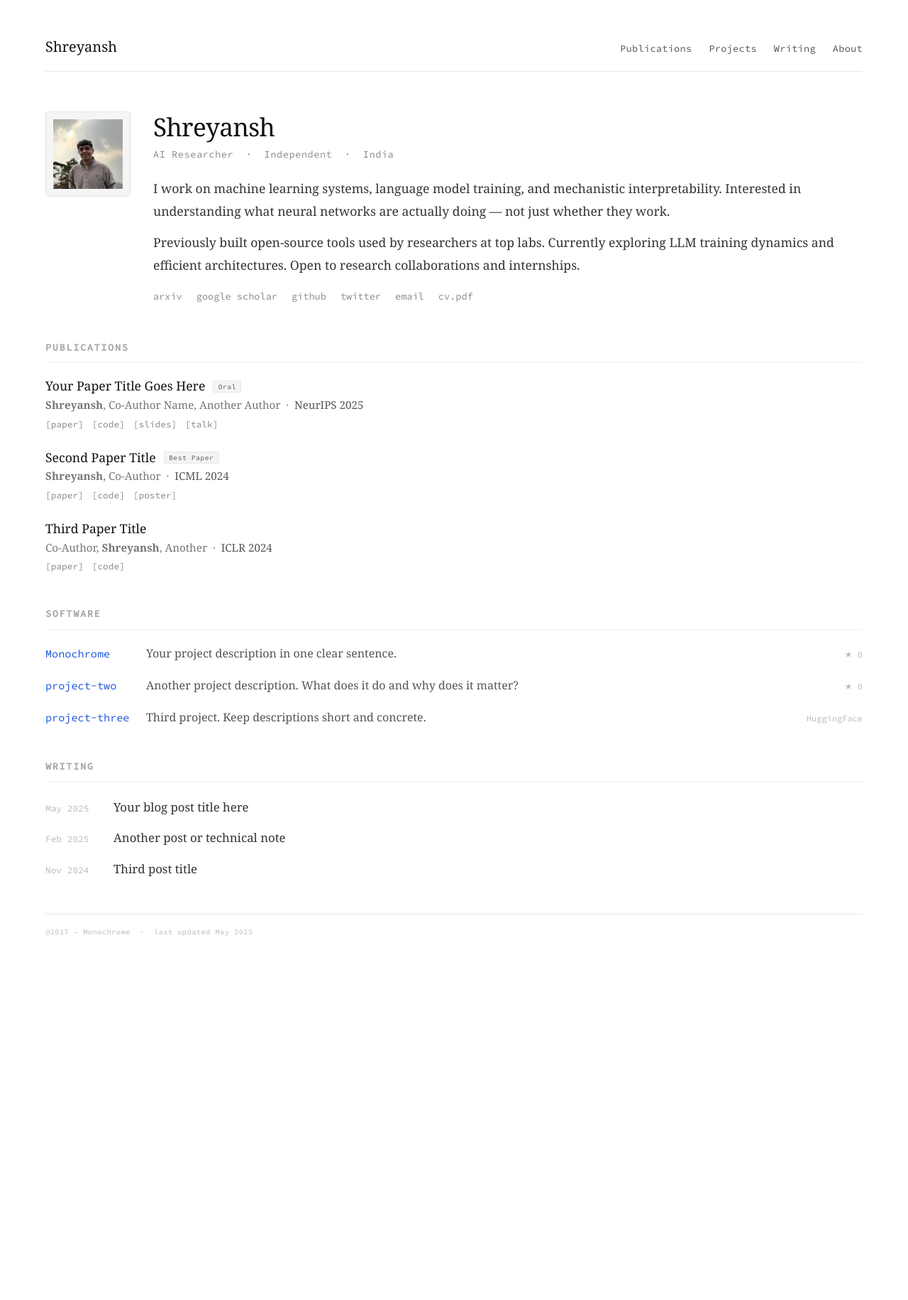
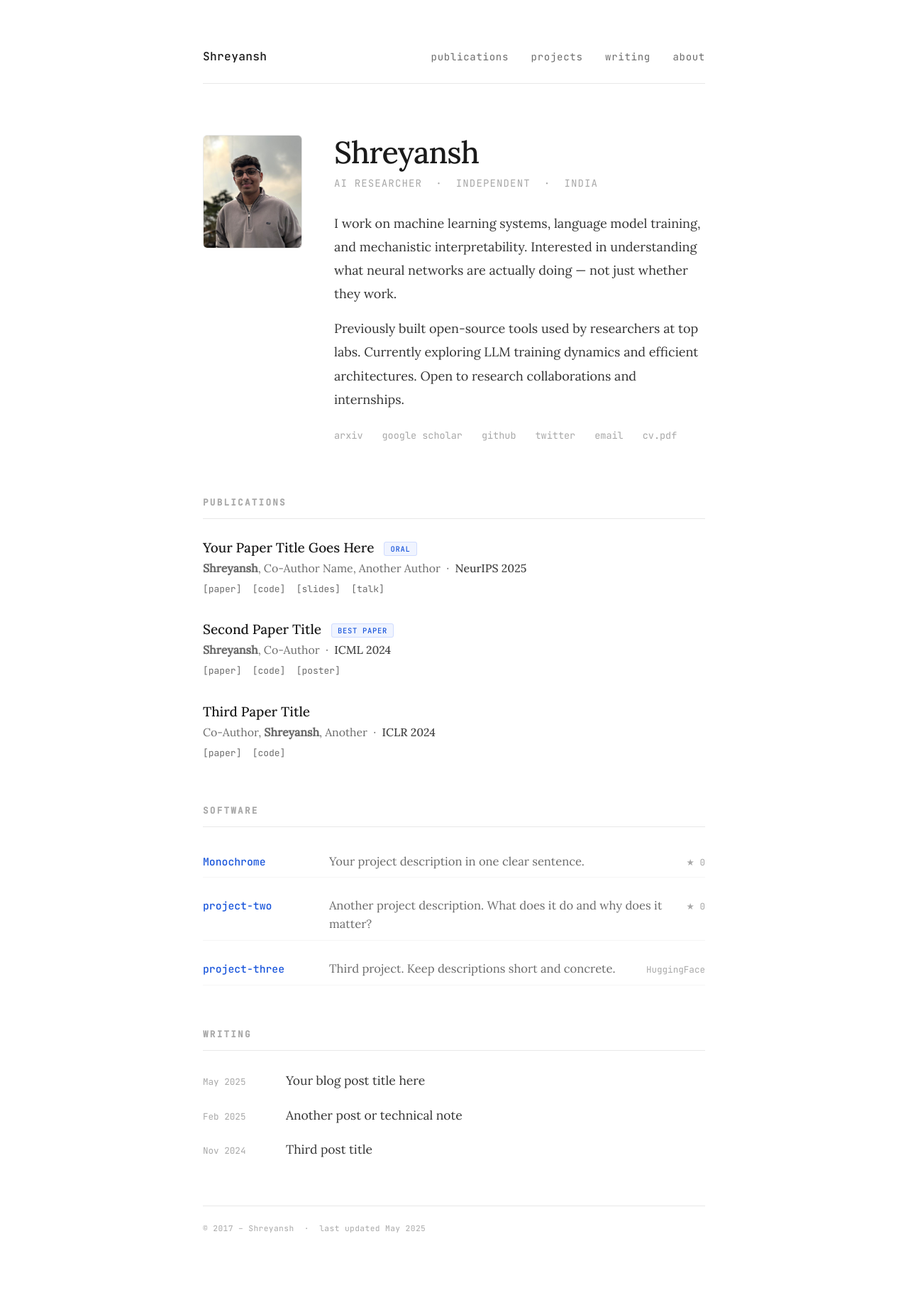
Before and after one commit to shrrynsh/shrrynsh.github.io, a Jekyll site: the page index.html, which Jekyll copies as it is, in a window 1280 px wide. Shown: the whole page at 71% size. Built offline with Jekyll 4.4.1, drawn with Linux system fonts in a browser that asks for light colours; before the commit the page ends 1403 px from its top, so only the background shows below that.

Commit message:
improved spacing

```diff
--- a/index.html
+++ b/index.html
@@ -5,11 +5,10 @@
 	<meta charset="UTF-8" />
 	<meta name="viewport" content="width=device-width, initial-scale=1.0" />
 	<title>Shreyansh</title>
-	<meta name="description"
-		content="Shreyansh — AI Researcher and Engineer. Publications, open-source projects, and writing on machine learning." />
+	<meta name="description" content="Shreyansh — AI Researcher and Engineer." />
 	<link rel="preconnect" href="https://fonts.googleapis.com" />
 	<link
-		href="https://fonts.googleapis.com/css2?family=Source+Serif+4:ital,wght@0,300;0,400;1,300;1,400&family=Source+Code+Pro:wght@400;500&display=swap"
+		href="https://fonts.googleapis.com/css2?family=Lora:ital,wght@0,400;0,500;1,400&family=JetBrains+Mono:wght@400;500&display=swap"
 		rel="stylesheet" />
 	<style>
 		*,
@@ -20,21 +19,34 @@
 			padding: 0;
 		}
 
+		:root {
+			--text: #1a1a1a;
+			--muted: #6b6b6b;
+			--faint: #a8a8a8;
+			--border: #e8e8e8;
+			--bg: #ffffff;
+			--accent: #1a56db;
+			--mono: 'JetBrains Mono', monospace;
+			--serif: 'Lora', Georgia, serif;
+		}
+
+		html {
+			font-size: 18px;
+		}
+
 		body {
-			background: #fff;
-			color: #111;
-			font-family: Georgia, 'Source Serif 4', serif;
-			font-size: 18px;
-			/* Increased from 16px */
-			line-height: 1.8;
-			/* Increased line-height for better readability */
-			max-width: 100%;
+			background: var(--bg);
+			color: var(--text);
+			font-family: var(--serif);
+			font-size: 1rem;
+			line-height: 1.75;
+			max-width: 780px;
 			margin: 0 auto;
-			padding: 3rem 5% 5rem;
+			padding: 3.5rem 2rem 5rem;
 		}
 
 		a {
-			color: #1a56db;
+			color: var(--accent);
 			text-decoration: none;
 		}
 
@@ -45,261 +57,251 @@
 		/* ── NAV ── */
 		nav {
 			display: flex;
-			align-items: baseline;
+			align-items: center;
 			justify-content: space-between;
-			margin-bottom: 3.5rem;
-			padding-bottom: 1rem;
-			border-bottom: 1px solid #e5e5e5;
+			margin-bottom: 4rem;
+			padding-bottom: 1.25rem;
+			border-bottom: 1px solid var(--border);
 		}
 
 		.nav-name {
-			font-size: 1.25rem;
-			/* Increased from 1.05rem */
-			font-weight: 400;
-			color: #111;
+			font-family: var(--mono);
+			font-size: 0.9rem;
+			font-weight: 500;
+			color: var(--text);
+			letter-spacing: 0.02em;
 		}
 
 		.nav-links {
 			display: flex;
-			gap: 1.5rem;
+			gap: 1.75rem;
 			list-style: none;
 		}
 
 		.nav-links a {
-			font-family: 'Source Code Pro', monospace;
-			font-size: 0.85rem;
-			/* Increased from 0.72rem */
-			color: #555;
-			letter-spacing: 0.02em;
+			font-family: var(--mono);
+			font-size: 0.78rem;
+			color: var(--muted);
+			letter-spacing: 0.05em;
+			text-transform: lowercase;
 		}
 
 		.nav-links a:hover {
-			color: #111;
+			color: var(--text);
 			text-decoration: none;
 		}
 
-		/* ── INTRO ── */
+		/* ── HERO / INTRO ── */
 		.intro {
-			margin-bottom: 3rem;
-			display: flex;
-			gap: 2rem;
-			align-items: flex-start;
+			display: grid;
+			grid-template-columns: 140px 1fr;
+			gap: 2.5rem;
+			align-items: start;
+			margin-bottom: 4rem;
 		}
 
 		.headshot {
-			width: 120px;
-			height: 120px;
-			border-radius: 4px;
-			background-color: #f5f5f5;
-			border: 1px solid #e5e5e5;
-			display: flex;
-			align-items: center;
-			justify-content: center;
-			color: #aaa;
-			font-family: 'Source Code Pro', monospace;
-			font-size: 0.65rem;
-			text-align: center;
-			padding: 10px;
+			width: 140px;
+			height: 160px;
+			border-radius: 6px;
+			overflow: hidden;
+			background: #f0f0f0;
+			border: 1px solid var(--border);
 			flex-shrink: 0;
-			overflow: hidden;
 		}
 
 		.headshot img {
 			width: 100%;
 			height: 100%;
 			object-fit: cover;
+			display: block;
 		}
 
-		.intro-text {
-			flex-grow: 1;
-		}
+		.intro-text {}
 
 		h1 {
-			font-size: 2.2rem;
-			/* Increased from 1.9rem */
-			font-weight: 400;
+			font-size: 2.4rem;
+			font-weight: 500;
+			font-family: var(--serif);
 			letter-spacing: -0.02em;
-			line-height: 1.2;
-			margin-bottom: 0.4rem;
-			color: #111;
+			line-height: 1.15;
+			margin-bottom: 0.35rem;
+			color: var(--text);
 		}
 
 		.subtitle {
-			font-family: 'Source Code Pro', monospace;
-			font-size: 0.85rem;
-			/* Increased from 0.75rem */
-			color: #888;
-			letter-spacing: 0.04em;
-			margin-bottom: 1.25rem;
+			font-family: var(--mono);
+			font-size: 0.78rem;
+			color: var(--faint);
+			letter-spacing: 0.08em;
+			margin-bottom: 1.5rem;
+			text-transform: uppercase;
 		}
 
 		.bio {
-			font-size: 1.1rem;
-			/* Increased from 0.95rem */
+			font-size: 1rem;
 			color: #333;
-			line-height: 1.8;
-			max-width: none;
+			line-height: 1.85;
 		}
 
 		.bio p+p {
-			margin-top: 0.8rem;
+			margin-top: 0.85rem;
 		}
 
 		.contact-row {
-			margin-top: 1rem;
-			font-family: 'Source Code Pro', monospace;
-			font-size: 0.85rem;
-			/* Increased from 0.72rem */
-			color: #888;
+			margin-top: 1.25rem;
+			font-family: var(--mono);
+			font-size: 0.75rem;
+			color: var(--faint);
 			display: flex;
-			gap: 1.25rem;
+			gap: 1.5rem;
 			flex-wrap: wrap;
 		}
 
 		.contact-row a {
-			color: #888;
+			color: var(--faint);
 		}
 
 		.contact-row a:hover {
-			color: #111;
+			color: var(--accent);
 			text-decoration: none;
 		}
 
 		/* ── SECTIONS ── */
 		section {
-			margin-bottom: 2.75rem;
+			margin-bottom: 3.25rem;
 		}
 
 		h2 {
-			font-size: 0.85rem;
-			/* Increased from 0.72rem */
-			font-family: 'Source Code Pro', monospace;
-			letter-spacing: 0.12em;
+			font-size: 0.7rem;
+			font-family: var(--mono);
+			letter-spacing: 0.18em;
 			text-transform: uppercase;
-			color: #aaa;
-			margin-bottom: 1.25rem;
-			padding-bottom: 0.5rem;
-			border-bottom: 1px solid #f0f0f0;
+			color: var(--faint);
+			margin-bottom: 1.5rem;
+			padding-bottom: 0.6rem;
+			border-bottom: 1px solid var(--border);
 		}
 
 		/* ── PUBLICATIONS ── */
 		.pub-item {
-			margin-bottom: 1.4rem;
+			margin-bottom: 1.75rem;
 		}
 
 		.pub-title {
-			font-size: 1.1rem;
-			/* Increased from 0.97rem */
-			color: #111;
+			font-size: 1.05rem;
+			font-weight: 500;
+			color: var(--text);
 			line-height: 1.45;
-			margin-bottom: 0.15rem;
+			margin-bottom: 0.2rem;
 		}
 
 		.pub-title a {
-			color: #111;
+			color: var(--text);
 		}
 
 		.pub-title a:hover {
-			color: #1a56db;
+			color: var(--accent);
+			text-decoration: none;
 		}
 
 		.pub-meta {
-			font-size: 0.95rem;
-			/* Increased from 0.82rem */
-			color: #777;
+			font-size: 0.88rem;
+			color: var(--muted);
 			line-height: 1.5;
 		}
 
 		.pub-meta em {
-			color: #555;
 			font-style: normal;
+			color: #444;
+			font-weight: 500;
 		}
 
 		.pub-links {
-			font-family: 'Source Code Pro', monospace;
-			font-size: 0.8rem;
-			/* Increased from 0.68rem */
-			margin-top: 0.25rem;
+			font-family: var(--mono);
+			font-size: 0.72rem;
+			margin-top: 0.35rem;
 			display: flex;
-			gap: 0.75rem;
+			gap: 0.85rem;
 		}
 
 		.pub-links a {
-			color: #888;
+			color: var(--muted);
 		}
 
 		.pub-links a:hover {
-			color: #1a56db;
+			color: var(--accent);
 			text-decoration: none;
 		}
 
 		.badge {
-			font-family: 'Source Code Pro', monospace;
-			font-size: 0.6rem;
-			letter-spacing: 0.06em;
-			background: #f4f4f4;
-			color: #555;
-			padding: 0.1rem 0.4rem;
-			border-radius: 2px;
-			margin-left: 0.4rem;
+			font-family: var(--mono);
+			font-size: 0.58rem;
+			letter-spacing: 0.07em;
+			background: #f0f4ff;
+			color: var(--accent);
+			padding: 0.12rem 0.45rem;
+			border-radius: 3px;
+			margin-left: 0.5rem;
 			vertical-align: middle;
-			border: 1px solid #e8e8e8;
+			border: 1px solid #d0dcff;
+			text-transform: uppercase;
 		}
 
 		/* ── PROJECTS ── */
 		.proj-item {
-			margin-bottom: 1.1rem;
-			display: flex;
-			gap: 0.75rem;
+			display: grid;
+			grid-template-columns: 160px 1fr auto;
+			gap: 1rem;
 			align-items: baseline;
+			margin-bottom: 1rem;
+			padding: 0.5rem 0;
+			border-bottom: 1px solid #f5f5f5;
 		}
 
 		.proj-name {
-			font-family: 'Source Code Pro', monospace;
-			font-size: 0.95rem;
-			/* Increased from 0.8rem */
-			color: #111;
-			min-width: 130px;
+			font-family: var(--mono);
+			font-size: 0.82rem;
+			font-weight: 500;
+			color: var(--text);
+		}
+
+		.proj-name a {
+			color: var(--accent);
 		}
 
 		.proj-desc {
-			font-size: 1rem;
-			/* Increased from 0.88rem */
-			color: #555;
+			font-size: 0.92rem;
+			color: var(--muted);
 			line-height: 1.55;
 		}
 
 		.proj-star {
-			font-family: 'Source Code Pro', monospace;
-			font-size: 0.75rem;
-			/* Increased from 0.65rem */
-			color: #bbb;
+			font-family: var(--mono);
+			font-size: 0.7rem;
+			color: var(--faint);
 			white-space: nowrap;
-			margin-left: auto;
-			padding-left: 0.5rem;
 		}
 
 		/* ── WRITING ── */
 		.post-item {
-			margin-bottom: 0.85rem;
-			display: flex;
+			display: grid;
+			grid-template-columns: 90px 1fr;
+			gap: 1.5rem;
 			align-items: baseline;
-			gap: 1rem;
+			margin-bottom: 1rem;
 		}
 
 		.post-date {
-			font-family: 'Source Code Pro', monospace;
-			font-size: 0.8rem;
-			/* Increased from 0.68rem */
-			color: #bbb;
+			font-family: var(--mono);
+			font-size: 0.7rem;
+			color: var(--faint);
 			white-space: nowrap;
-			min-width: 80px;
-			/* Adjusted to fit larger date text */
+			padding-top: 0.1rem;
 		}
 
 		.post-title {
-			font-size: 1.05rem;
-			/* Increased from 0.9rem */
+			font-size: 0.97rem;
 			color: #333;
 		}
 
@@ -307,39 +309,54 @@
 			color: #333;
 		}
 
+		.post-title a:hover {
+			color: var(--accent);
+		}
+
 		/* ── FOOTER ── */
 		footer {
-			margin-top: 3rem;
-			padding-top: 1rem;
-			border-top: 1px solid #e5e5e5;
-			font-family: 'Source Code Pro', monospace;
-			font-size: 0.65rem;
-			color: #bbb;
+			margin-top: 3.5rem;
+			padding-top: 1.25rem;
+			border-top: 1px solid var(--border);
+			font-family: var(--mono);
+			font-size: 0.62rem;
+			color: var(--faint);
 			letter-spacing: 0.04em;
 		}
 
 		/* ── RESPONSIVE ── */
-		@media (max-width: 540px) {
+		@media (max-width: 600px) {
+			html {
+				font-size: 16px;
+			}
+
 			body {
-				padding: 2rem 1.5rem 4rem;
+				padding: 2rem 1.25rem 4rem;
 			}
 
 			.intro {
-				flex-direction: column;
+				grid-template-columns: 1fr;
 				gap: 1.5rem;
+			}
+
+			.headshot {
+				width: 100px;
+				height: 115px;
 			}
 
 			nav {
 				flex-direction: column;
-				gap: 0.75rem;
+				gap: 1rem;
+				align-items: flex-start;
 			}
 
 			.proj-item {
-				flex-wrap: wrap;
+				grid-template-columns: 1fr;
+				gap: 0.25rem;
 			}
 
 			.proj-star {
-				margin-left: 0;
+				display: none;
 			}
 		}
 	</style>
@@ -350,10 +367,10 @@
 	<nav>
 		<span class="nav-name">Shreyansh</span>
 		<ul class="nav-links">
-			<li><a href="#publications">Publications</a></li>
-			<li><a href="#projects">Projects</a></li>
-			<li><a href="#writing">Writing</a></li>
-			<li><a href="#about">About</a></li>
+			<li><a href="#publications">publications</a></li>
+			<li><a href="#projects">projects</a></li>
+			<li><a href="#writing">writing</a></li>
+			<li><a href="#about">about</a></li>
 		</ul>
 	</nav>
 
@@ -438,18 +441,11 @@
 			</div>
 		</div>
 
-		<!-- Add more <div class="pub-item"> blocks as needed -->
-
 	</section>
 
 	<!-- ── PROJECTS ── -->
 	<section id="projects">
 		<h2>Software</h2>
-
-		<!--
-      EDIT: Replace with your real GitHub projects.
-      Format: name (links to GitHub) · one-line description · star count
-    -->
 
 		<div class="proj-item">
 			<span class="proj-name"><a href="https://github.com/shrrynsh">Monochrome</a></span>
@@ -497,12 +486,10 @@
 			<span class="post-title"><a href="#">Third post title</a></span>
 		</div>
 
-		<!-- Add more as needed -->
-
 	</section>
 
 	<footer>
-		@2017 – Monochrome &nbsp;·&nbsp; last updated May 2025
+		© 2017 – Shreyansh &nbsp;·&nbsp; last updated May 2025
 	</footer>
 
 </body>
```
Also changed, not shown: other parts of index.html (+2 -23 lines), img/me.jpeg.
